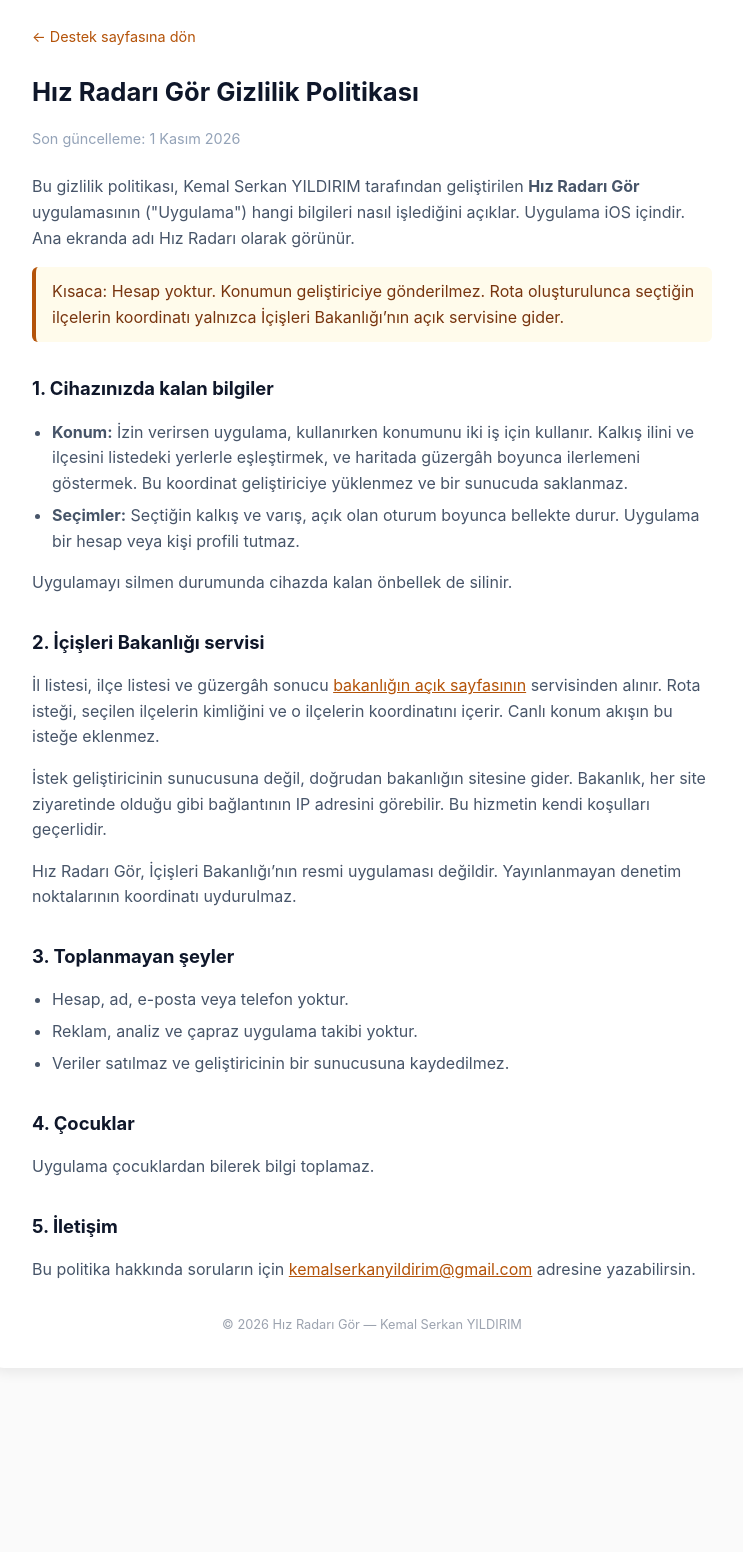
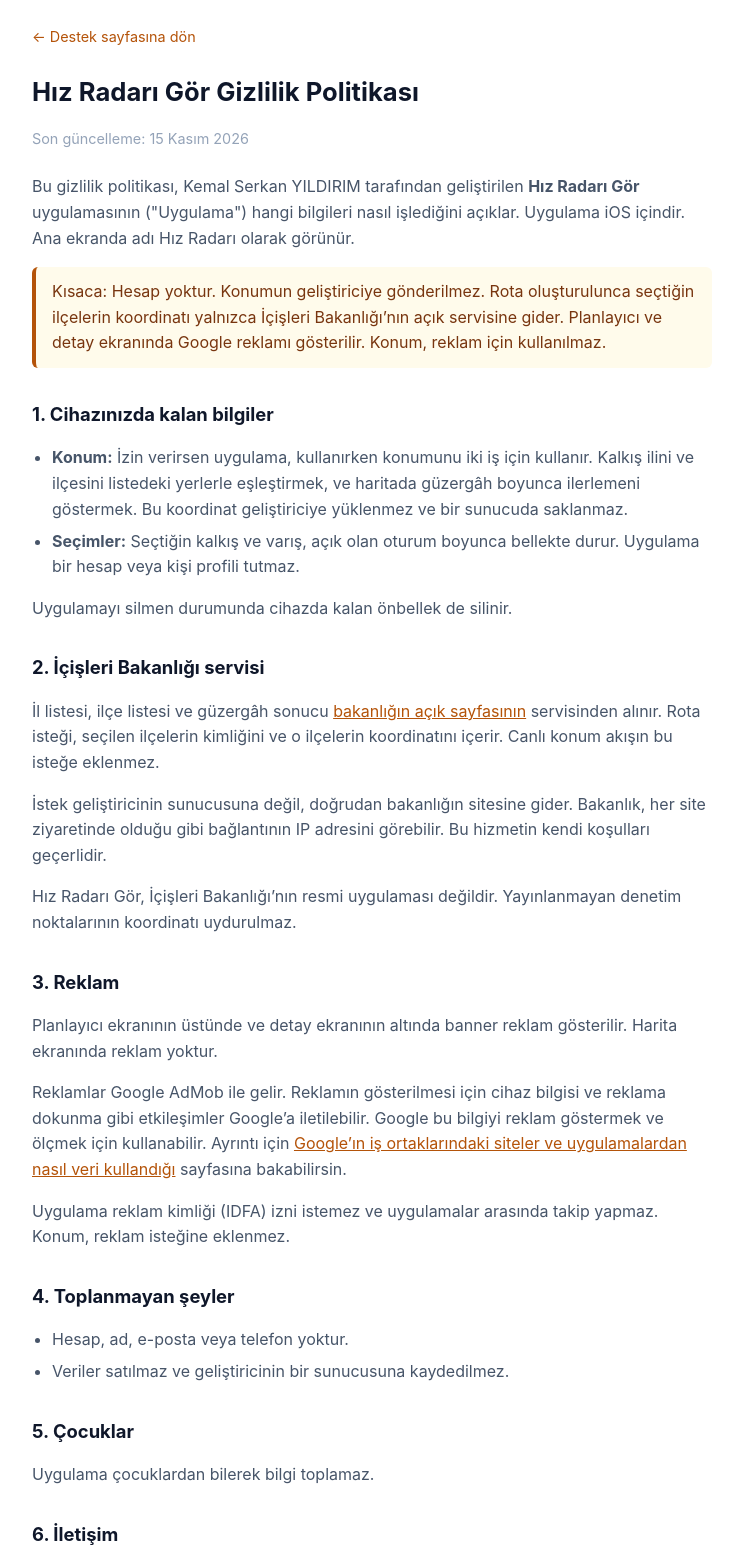
Before and after one commit to kemalserkan/kemalserkan.github.io, a plain HTML site: page hizradarigor-privacy.html in a window 1280 px wide. Shown: the part 40-1592 px from the top of the page, without its empty margins (268-1011 px from the left). Before the commit the page ends 1440 px from the top, so only its background shows below. Drawn offline with Linux system fonts and the light colour scheme.

Commit message:
Hız Radarı Gör gizlilik sayfasına AdMob reklam beyanını ekle.

```diff
--- a/hizradarigor-privacy.html
+++ b/hizradarigor-privacy.html
@@ -79,11 +79,11 @@
   <main>
     <a href="hizradarigor.html" class="back">← Destek sayfasına dön</a>
     <h1>Hız Radarı Gör Gizlilik Politikası</h1>
-    <p class="updated">Son güncelleme: 1 Kasım 2026</p>
+    <p class="updated">Son güncelleme: 15 Kasım 2026</p>
 
     <p>Bu gizlilik politikası, Kemal Serkan YILDIRIM tarafından geliştirilen <strong>Hız Radarı Gör</strong> uygulamasının ("Uygulama") hangi bilgileri nasıl işlediğini açıklar. Uygulama iOS içindir. Ana ekranda adı Hız Radarı olarak görünür.</p>
 
-    <p class="highlight">Kısaca: Hesap yoktur. Konumun geliştiriciye gönderilmez. Rota oluşturulunca seçtiğin ilçelerin koordinatı yalnızca İçişleri Bakanlığı’nın açık servisine gider.</p>
+    <p class="highlight">Kısaca: Hesap yoktur. Konumun geliştiriciye gönderilmez. Rota oluşturulunca seçtiğin ilçelerin koordinatı yalnızca İçişleri Bakanlığı’nın açık servisine gider. Planlayıcı ve detay ekranında Google reklamı gösterilir. Konum, reklam için kullanılmaz.</p>
 
     <h2>1. Cihazınızda kalan bilgiler</h2>
     <ul>
@@ -97,17 +97,21 @@
     <p>İstek geliştiricinin sunucusuna değil, doğrudan bakanlığın sitesine gider. Bakanlık, her site ziyaretinde olduğu gibi bağlantının IP adresini görebilir. Bu hizmetin kendi koşulları geçerlidir.</p>
     <p>Hız Radarı Gör, İçişleri Bakanlığı’nın resmi uygulaması değildir. Yayınlanmayan denetim noktalarının koordinatı uydurulmaz.</p>
 
-    <h2>3. Toplanmayan şeyler</h2>
+    <h2>3. Reklam</h2>
+    <p>Planlayıcı ekranının üstünde ve detay ekranının altında banner reklam gösterilir. Harita ekranında reklam yoktur.</p>
+    <p>Reklamlar Google AdMob ile gelir. Reklamın gösterilmesi için cihaz bilgisi ve reklama dokunma gibi etkileşimler Google’a iletilebilir. Google bu bilgiyi reklam göstermek ve ölçmek için kullanabilir. Ayrıntı için <a href="https://policies.google.com/technologies/partner-sites">Google’ın iş ortaklarındaki siteler ve uygulamalardan nasıl veri kullandığı</a> sayfasına bakabilirsin.</p>
+    <p>Uygulama reklam kimliği (IDFA) izni istemez ve uygulamalar arasında takip yapmaz. Konum, reklam isteğine eklenmez.</p>
+
+    <h2>4. Toplanmayan şeyler</h2>
     <ul>
       <li>Hesap, ad, e-posta veya telefon yoktur.</li>
-      <li>Reklam, analiz ve çapraz uygulama takibi yoktur.</li>
       <li>Veriler satılmaz ve geliştiricinin bir sunucusuna kaydedilmez.</li>
     </ul>
 
-    <h2>4. Çocuklar</h2>
+    <h2>5. Çocuklar</h2>
     <p>Uygulama çocuklardan bilerek bilgi toplamaz.</p>
 
-    <h2>5. İletişim</h2>
+    <h2>6. İletişim</h2>
     <p>Bu politika hakkında soruların için <a href="mailto:kemalserkanyildirim@gmail.com">kemalserkanyildirim@gmail.com</a> adresine yazabilirsin.</p>
 
     <footer>
```
